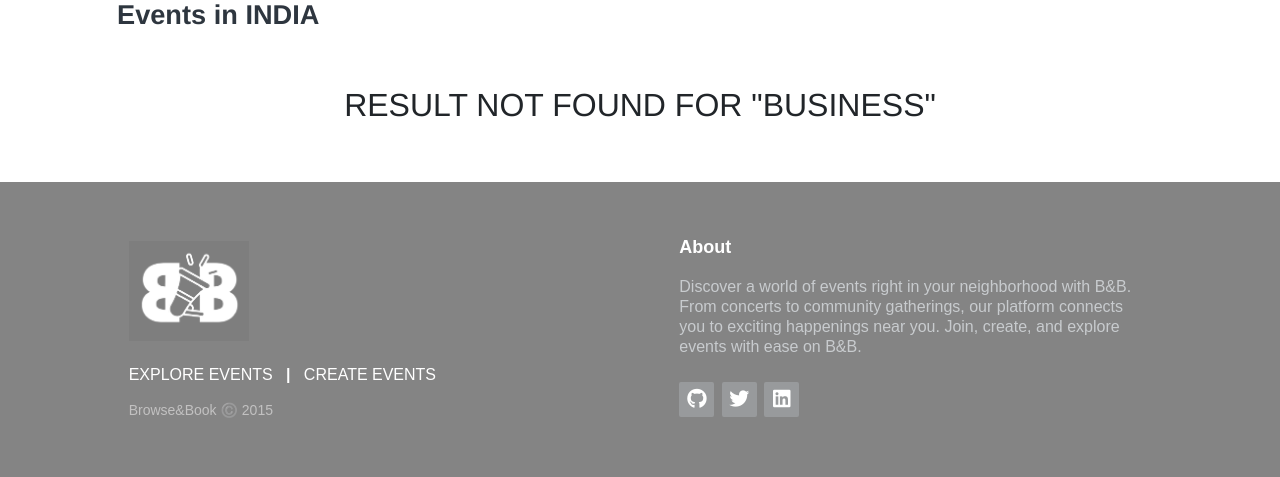
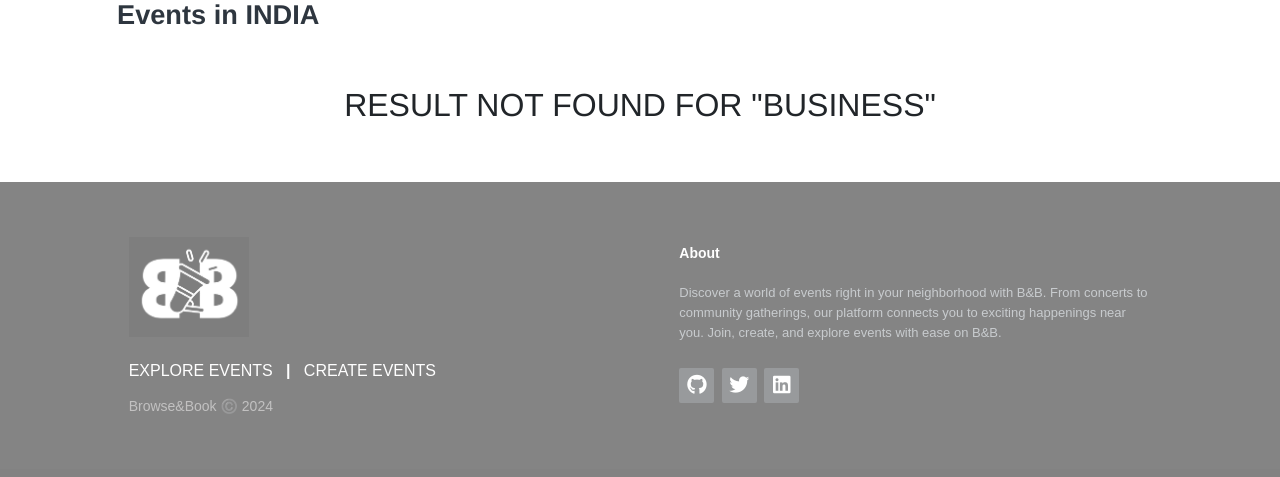
Before and after one commit to ArthSonani/Browse-Book, a Flask app: page /explore_events?category=business in a window 1280 px wide. Shown: the part 560-1037 px from the top of the page. After the commit the page ends 974 px from the top, so only its background shows below. Run offline with Flask 3, Linux system fonts and the light colour scheme; a user stored in the database is signed in; data comes from the database, SQL or seed files in the repository; some libraries are stand-ins or nearby versions.

Commit message:
Update explore_events.html

```diff
--- a/templates/explore_events.html
+++ b/templates/explore_events.html
@@ -150,11 +150,11 @@
 
     </div>
 
-    <footer class="footer-distributed">
+        <footer class="footer-distributed">
 
         <div class="footer-left">
 
-            <div style="background-image: url(/static/src/logo.png); background-size:cover; width: 120px; height: 100px;"></div>
+            <div class="footer-logo"></div>
 
             <p class="footer-links">
                 <a href="/">EXPLORE EVENTS</a>
@@ -162,14 +162,14 @@
                 <a href="/create_events">CREATE EVENTS</a>
             </p>
 
-            <p class="footer-company-name">Browse&Book ©️ 2015</p>
+            <p class="footer-company-name">Browse&Book ©️ 2024</p>
         </div>
 
 
         <div class="footer-right">
 
-            <p class="footer-company-about" style="font-size: medium;">
-                <span style="font-size: large;">About</span>
+            <p class="footer-company-about">
+                <span>About</span>
                 Discover a world of events right in your neighborhood with B&B. From concerts to community
                 gatherings, our platform connects you to exciting happenings near you. Join, create, and explore events
                 with ease on B&B.
@@ -187,6 +187,8 @@
 
     </footer>
 
+    <script src="https://cdn.jsdelivr.net/npm/bootstrap@5.3.3/dist/js/bootstrap.bundle.min.js" integrity="sha384-YvpcrYf0tY3lHB60NNkmXc5s9fDVZLESaAA55NDzOxhy9GkcIdslK1eN7N6jIeHz" crossorigin="anonymous"></script>
+
 </body>
 
 </html>
```
